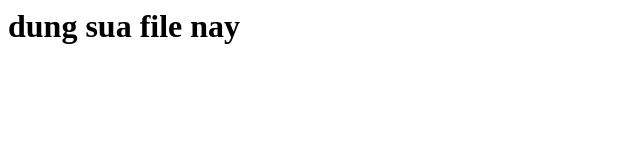
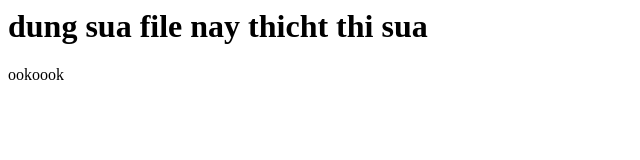
Before and after one commit to LamTriThanh/Github_tutoriall, a plain HTML site: page index.html in a window 1280 px wide. Shown: the whole page, without its empty margins (0-640 px from the left). Drawn offline with Linux system fonts and the light colour scheme.

Commit message:
sua code

```diff
--- a/index.html
+++ b/index.html
@@ -6,6 +6,7 @@
     <title>git test</title>
 </head>
 <body>
-    <h1>dung sua file nay</h1>
+    <h1>dung sua file nay thicht thi sua</h1>
+    <p>ookoook </p>
 </body>
 </html>
```
